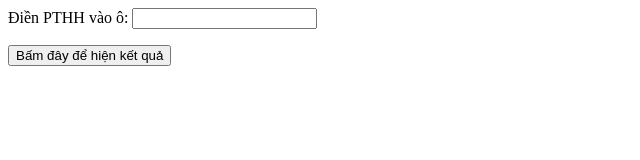
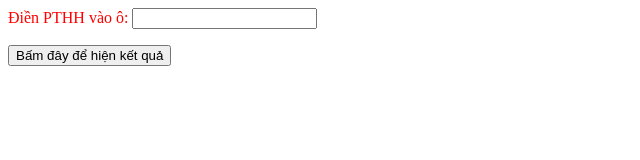
Before and after one commit to CuOIT/PTHHweb, a plain HTML site: page index.html in a window 1280 px wide. Shown: the whole page, without its empty margins (0-640 px from the left). Drawn offline with Linux system fonts and the light colour scheme.

Commit message:
Add files via upload

```diff
--- a/index.html
+++ b/index.html
@@ -1,6 +1,7 @@
 <html>
 <head>
 <title>Cân bằng phương trình hóa học</title>
+<link rel="stylesheet" href="cssPTHH.css">
 </head>
 <body>
     <form for="pthh"> Điền PTHH vào ô:
```
